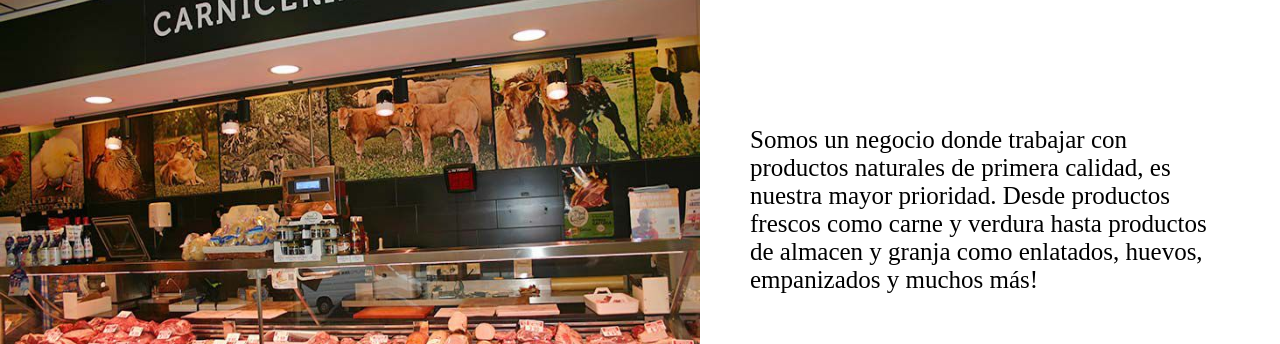
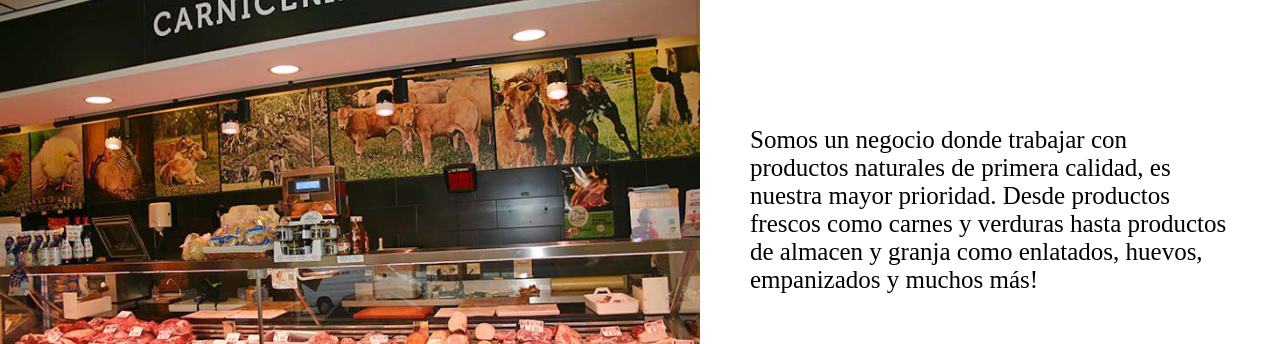
Before and after one commit to gabissj/bogui.coder, a plain HTML site: page index.html in a window 1280 px wide. Shown: the part 980-1324 px from the top of the page. Drawn offline with Linux system fonts and the light colour scheme.

Commit message:
primer commit

```diff
--- a/index.html
+++ b/index.html
@@ -35,7 +35,7 @@
         </section>
         <section class="sobre-nosotros">
             <img src="./img/carniceria.jpg" alt="">
-            <p>Somos un negocio donde trabajar con productos naturales de primera calidad, es nuestra mayor prioridad. Desde productos frescos como carne y verdura hasta productos de almacen y granja como enlatados, huevos, empanizados y muchos más!</p>
+            <p>Somos un negocio donde trabajar con productos naturales de primera calidad, es nuestra mayor prioridad. Desde productos frescos como carnes y verduras hasta productos de almacen y granja como enlatados, huevos, empanizados y muchos más!</p>
         </section>
         <section class="productos">
             <h2>Productos Destacados</h2>
```
